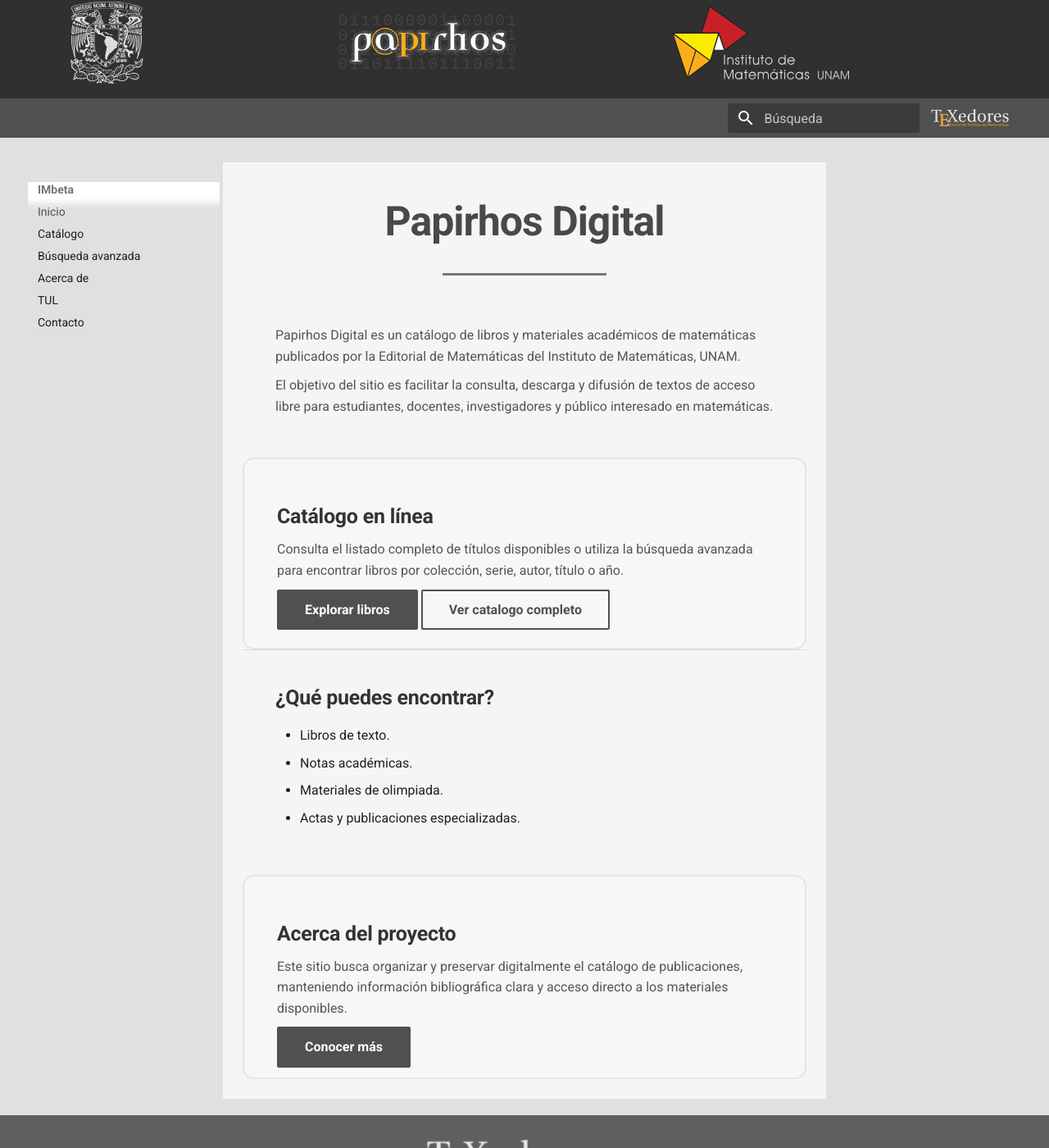
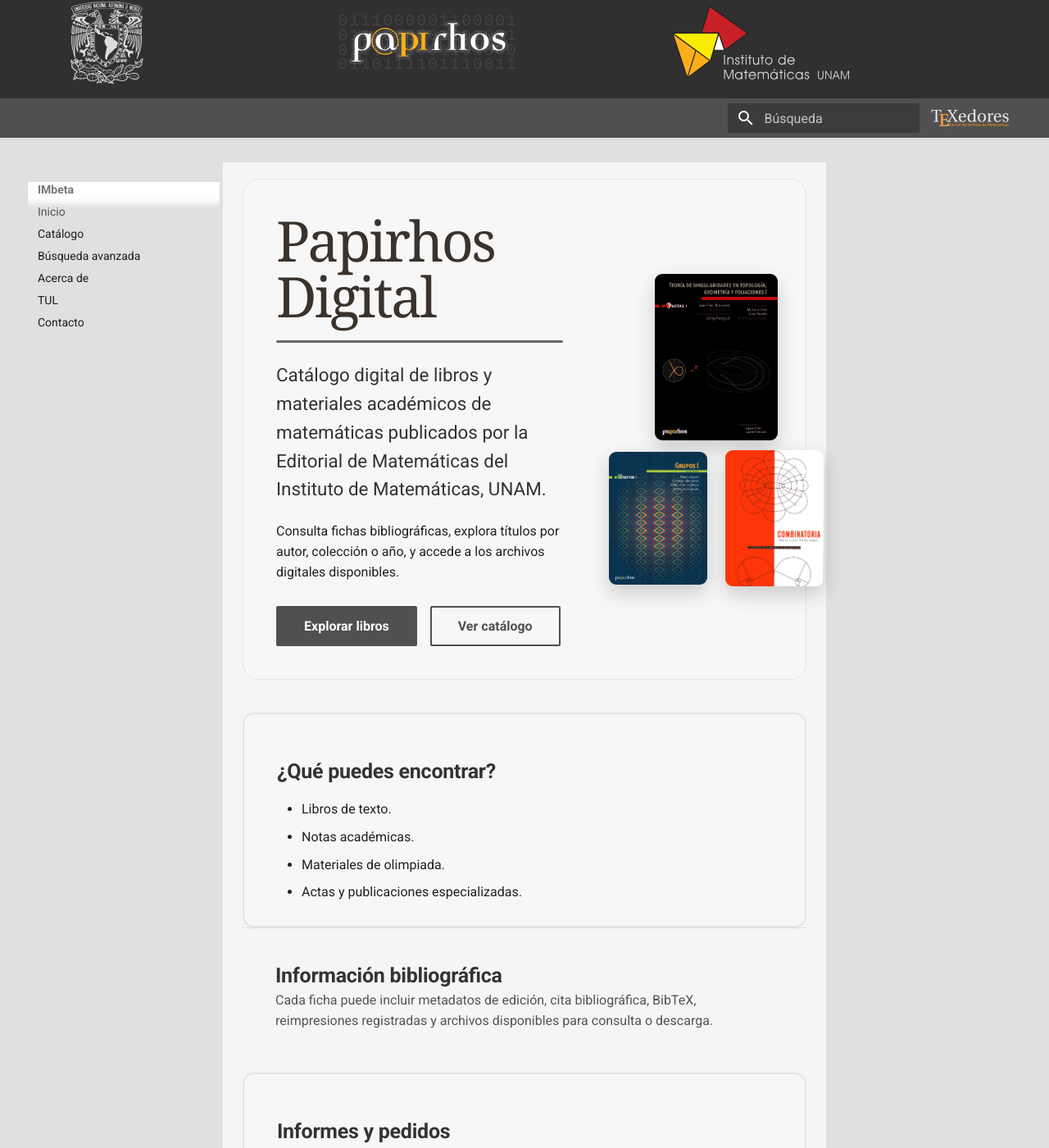
Before and after one commit to prosell-im/papirhos-digital, an MkDocs documentation site: the page built from docs/index.md, in a window 1280 px wide and 1400 px high. Shown: the whole window at 82% size. Built offline with MkDocs 1.6.1 and Material for MkDocs 9.7.7, drawn with Linux system fonts in a browser that asks for light colours; some of the changed text lies outside the part shown.

Commit message:
Ajusta de estilo de la página inicial

```diff
--- a/docs/index.md
+++ b/docs/index.md
@@ -1,53 +1,63 @@
-<h1 class="home-title"> Papirhos Digital</h1>
+<section class="home-hero">
 
-<section class="page-section">
+<div class="home-hero-text">
+
+<h1 class="home-title">Papirhos Digital</h1>
+
+<p class="home-lead">
+Catálogo digital de libros y materiales académicos de matemáticas publicados por la Editorial de Matemáticas del Instituto de Matemáticas, UNAM.
+</p>
 
 <p>
-Papirhos Digital es un catálogo de libros y materiales académicos de matemáticas publicados por la Editorial de Matemáticas del Instituto de Matemáticas, UNAM.
+Consulta fichas bibliográficas, explora títulos por autor, colección o año, y accede a los archivos digitales disponibles.
 </p>
-<p>
-El objetivo del sitio es facilitar la consulta, descarga y difusión de textos de acceso libre para estudiantes, docentes, investigadores y público interesado en matemáticas.
-</p>
+
+<div class="home-actions">
+<a href="explorar/" class="md-button md-button--primary">Explorar libros</a>
+<a href="catalogo/" class="md-button">Ver catálogo</a>
+</div>
+
+</div>
+
+<div class="home-hero-books">
+<img src="assets/covers/pap-not-1.jpg" alt="Portada de libro">
+<img src="assets/covers/pap-tex-1.png" alt="Portada de libro">
+<img src="assets/covers/cuad-x-1.png" alt="Portada de libro">
+</div>
+
 </section>
 
 <section class="page-section-soft">
 
-<h2> Catálogo en línea </h2>
+<h2>¿Qué puedes encontrar?</h2>
 
-<p>
-Consulta el listado completo de títulos disponibles o utiliza la búsqueda avanzada para encontrar libros por colección, serie, autor, título o año.
-</p>
-
-<p>
-<a href="explorar/" class="md-button md-button--primary"> Explorar libros </a>
-<a href="catalogo/" class="md-button"> Ver catalogo completo </a>
-</p>
+<ul>
+<li>Libros de texto.</li>
+<li>Notas académicas.</li>
+<li>Materiales de olimpiada.</li>
+<li>Actas y publicaciones especializadas.</li>
+</ul>
 
 </section>
 
 <section class="page-section">
 
-<h2> ¿Qué puedes encontrar? </h2>
+<h2>Información bibliográfica</h2>
 
-<ul>
- <li>Libros de texto.</li>
- <li>Notas académicas.</li>
- <li>Materiales de olimpiada.</li>
- <li>Actas y publicaciones especializadas.</li>
-</ul>
+<p>
+Cada ficha puede incluir metadatos de edición, cita bibliográfica, BibTeX, reimpresiones registradas y archivos disponibles para consulta o descarga.
+</p>
 
 </section>
 
 <section class="page-section-soft">
 
-<h2> Acerca del proyecto </h2>
+<h2>Informes y pedidos</h2>
 
 <p>
-
-Este sitio busca organizar y preservar digitalmente el catálogo de publicaciones, manteniendo información bibliográfica clara y acceso directo a los materiales disponibles.
-
+Para dudas sobre disponibilidad, pedidos o títulos impresos, consulta la página de contacto.
 </p>
 
-<a href="acerca/" class="md-button md-button--primary"> Conocer más </a>
+<a href="contacto/" class="md-button md-button--primary">Contacto</a>
 
 </section>
--- a/docs/overrides/partials/footer.html
+++ b/docs/overrides/partials/footer.html
@@ -1,31 +1,71 @@
 <footer class="site-footer md-typeset">
-  <div class="footer-inner footer-estrella">
+  <div class="footer-inner footer-publico">
 
-    <div class="footer-brand-top">
-      <img
-        src="{{ 'assets/logo-texedores.svg' | url }}"
-        alt="Texedores"
-        class="footer-logo"
-        onerror="this.style.display='none'"
-      >
-    </div>
+    <div class="footer-main">
 
-    <nav class="footer-links footer-links-centered">
-      <a href="{{ 'acerca' | url }}">Acerca de</a>
-      <a href="{{ 'catalogo' | url }}">Catálogo</a>
-      <a href="{{ 'explorar' | url }}">Explorar</a>
-      <a href="{{ 'contacto' | url }}">Contacto</a>
-    </nav>
+      <div class="footer-brand">
+        <img
+          src="{{ 'assets/logo.svg' | url }}"
+          alt="TeXedores"
+          class="footer-logo"
+          onerror="this.style.display='none'"
+        >
 
-    <div class="footer-tagline">
-      Editorial de Matemáticas · Libros libres
+        <p>Editorial de Matemáticas · Libros libres</p>
+
+        <div class="footer-social-icons">
+          <a href="https://youtube.com/@institutodematematicasdelaunam?si=2tD4d40PwEsrjOWr" target="_blank" rel="noopener" aria-label="YouTube" title="YouTube">
+            <svg viewBox="0 0 24 24" aria-hidden="true">
+              <path d="M23.5 6.2a3 3 0 0 0-2.1-2.1C19.4 3.5 12 3.5 12 3.5s-7.4 0-9.4.6A3 3 0 0 0 .5 6.2 31.4 31.4 0 0 0 0 12a31.4 31.4 0 0 0 .5 5.8 3 3 0 0 0 2.1 2.1c2 .6 9.4.6 9.4.6s7.4 0 9.4-.6a3 3 0 0 0 2.1-2.1A31.4 31.4 0 0 0 24 12a31.4 31.4 0 0 0-.5-5.8ZM9.6 15.5v-7l6.3 3.5-6.3 3.5Z"/>
+            </svg>
+          </a>
+
+          <a href="https://www.facebook.com/share/14sVN6vDNBd/?mibextid=wwXIfr" target="_blank" rel="noopener" aria-label="Facebook" title="Facebook">
+            <svg viewBox="0 0 24 24" aria-hidden="true">
+              <path d="M13.5 22v-8h2.7l.4-3h-3.1V9.1c0-.9.3-1.5 1.6-1.5h1.7V4.9c-.3 0-1.3-.1-2.5-.1-2.4 0-4 1.5-4 4.2V11H8v3h2.6v8h2.9Z"/>
+            </svg>
+          </a>
+
+          <a href="https://x.com/imate_unam?s=21&t=zrwKLeFATGKwv59_hSznmQ" target="_blank" rel="noopener" aria-label="X" title="X">
+            <svg viewBox="0 0 24 24" aria-hidden="true">
+              <path d="M18.9 2H22l-6.8 7.8L23.2 22h-6.3l-5-6.3L6.4 22H3.2l7.3-8.4L.8 2h6.4l4.5 5.8L18.9 2Zm-1.1 18h1.8L5.9 3.9H4Z"/>
+            </svg>
+          </a>
+
+          <a href="https://www.instagram.com/unam.i.matematicas?wa_status_inline=true" target="_blank" rel="noopener" aria-label="Instagram" title="Instagram">
+            <svg viewBox="0 0 24 24" aria-hidden="true">
+              <path d="M7 2h10a5 5 0 0 1 5 5v10a5 5 0 0 1-5 5H7a5 5 0 0 1-5-5V7a5 5 0 0 1 5-5Zm0 2.2A2.8 2.8 0 0 0 4.2 7v10A2.8 2.8 0 0 0 7 19.8h10a2.8 2.8 0 0 0 2.8-2.8V7A2.8 2.8 0 0 0 17 4.2H7Zm10.5 1.5a1.3 1.3 0 1 1 0 2.6 1.3 1.3 0 0 1 0-2.6ZM12 7a5 5 0 1 1 0 10 5 5 0 0 1 0-10Zm0 2.2A2.8 2.8 0 1 0 12 14.8 2.8 2.8 0 0 0 12 9.2Z"/>
+            </svg>
+          </a>
+        </div>
+      </div>
+
+      <div class="footer-column">
+        <h3>Sitio</h3>
+        <a href="{{ 'acerca/' | url }}">Acerca de</a>
+        <a href="{{ 'catalogo/' | url }}">Catálogo</a>
+        <a href="{{ 'explorar/' | url }}">Explorar</a>
+      </div>
+
+      <div class="footer-column footer-contact">
+        <h3>Contacto</h3>
+        <a href="mailto:librosdemate@im.unam.mx">librosdemate@im.unam.mx</a>
+        <a href="https://texedores.matem.unam.mx/" target="_blank" rel="noopener">TeXedores</a>
+        <a href="{{ 'contacto/' | url }}">Informes y pedidos</a>
+      </div>
+
     </div>
 
     <div class="footer-divider"></div>
 
     <div class="footer-meta">
-      <p>© 2026 Papirhos Digital</p>
+      <p>© <span id="footer-year"></span> Papirhos Digital</p>
     </div>
 
   </div>
+
+  <script>
+    document.getElementById("footer-year").textContent =
+      new Date().getFullYear();
+  </script>
 </footer>
--- a/docs/stylesheets/extra.css
+++ b/docs/stylesheets/extra.css
@@ -324,85 +324,171 @@
 }
 
 
-
 /* =========================
-   Footer estilo editorial
+   Footer público
    ========================= */
 
 .site-footer {
+  width: 100vw;
+  margin-left: calc(50% - 50vw);
+  margin-right: calc(50% - 50vw);
+  margin-top: 2rem;
+  padding: 2.5rem 2rem 1.6rem;
+
   background: #5f5f5f;
   color: #ffffff;
-  padding: 1.5rem 1rem 1rem;
-  margin-top: 1rem;
-  text-align: center;
 }
 
-.footer-inner.footer-estrella {
-  max-width: 980px;
+.footer-inner.footer-publico {
+  max-width: 1100px;
   margin: 0 auto;
 }
 
-.footer-brand-top {
-  margin-bottom: 1rem;
+.footer-main {
+  display: grid;
+  grid-template-columns: 1fr 1fr 2.8fr;
+  gap: 3rem;
+  align-items: start;
+}
+
+.footer-brand {
+  text-align: left;
+  background: transparent !important;
+  box-shadow: none !important;
+  border: none !important;
 }
 
 .footer-logo {
   display: block;
-  height: 50px !important;
+  height: 80px !important;
   width: auto !important;
   max-height: none !important;
   max-width: none !important;
-  margin-left: auto !important;
-  margin-right: auto !important;
-  margin-bottom: auto !important;
-  transform: translateX(-10px) scale(1.1);
-  transform-origin: center;
+  margin: 0 0 0.6rem 0 !important;
+  transform: scale(1.05);
+  transform-origin: left center;
+
+  background: transparent !important;
+  box-shadow: none !important;
+  border: none !important;
 }
 
-.footer-links-centered {
+.footer-brand p {
+  margin: 0.3rem 0 0;
+  color: #f2f2f2;
+  font-weight: 600;
+  line-height: 1.4;
+}
+
+.footer-social-icons {
   display: flex;
   justify-content: center;
+  gap: 0.8rem;
+  margin-top: 1rem;
   align-items: center;
-  gap: 1.2rem;
-  flex-wrap: wrap;
-  margin-bottom: 0.6rem;
 }
 
-.footer-links-centered a {
+.footer-social-icons a {
+  width: 2.5rem;
+  height: 2.5rem;
+  border-radius: 50%;
+
+  display: inline-flex;
+  align-items: center;
+  justify-content: center;
+
+  background: rgba(255, 255, 255, 0.16);
   color: #ffffff !important;
   text-decoration: none;
-  font-weight: 500;
-  letter-spacing: 0.02em;
+  transition: background 0.2s ease, transform 0.2s ease;
 }
 
-.footer-links-centered a:hover {
+.footer-social-icons a:hover {
+  background: #d88a1d;
+  color: #ffffff !important;
+  transform: translateY(-2px);
+}
+
+.footer-social-icons svg {
+  width: 1.1rem;
+  height: 1.1rem;
+  fill: currentColor;
+}
+
+.footer-column {
+  display: flex;
+  flex-direction: column;
+  gap: 0.55rem;
+}
+
+.footer-column h3 {
+  margin: 0 0 0.8rem 0;
+  color: #ffffff;
+  font-size: 1rem;
+  font-weight: 800;
+}
+
+.footer-column a {
+  color: #eeeeee !important;
+  text-decoration: none;
+  font-size: 0.95rem;
+  line-height: 1.35;
+}
+
+.footer-column a:hover {
   color: #d88a1d !important;
 }
 
-.footer-tagline {
-  font-size: 1rem;
-  color: #f2f2f2;
-  margin-bottom: 0.5rem;
-  letter-spacing: 0.03em;
+.footer-contact a {
+  display: block;
+  line-height: 1.5;
+  word-break: normal;
+  overflow-wrap: anywhere;
 }
 
 .footer-divider {
-  width: 85%;
-  max-width: 760px;
+  width: 100%;
   height: 1px;
-  background: rgba(255, 255, 255, 0.45);
-  margin: 0 auto 0.5rem auto;
+  margin: 1.8rem 0 1rem;
+  background: rgba(255, 255, 255, 0.35);
 }
 
 .footer-meta {
+  text-align: center;
   color: #f2f2f2;
-  font-size: 0.95rem;
+  font-size: 0.9rem;
+  font-weight: 600;
 }
 
 .footer-meta p {
   margin: 0;
 }
 
+@media screen and (max-width: 760px) {
+  .footer-main {
+    grid-template-columns: 1fr;
+    gap: 2rem;
+    text-align: center;
+  }
+
+  .footer-brand {
+    text-align: center;
+  }
+
+  .footer-logo {
+    margin-left: auto !important;
+    margin-right: auto !important;
+    transform-origin: center;
+  }
+
+  .footer-social-icons {
+    justify-content: center;
+  }
+
+  .footer-column {
+    align-items: center;
+  }
+}
 .page-section {
   padding: 2rem 2rem;
   border-top: 1px solid #dddddd;
@@ -439,23 +525,13 @@
   color: #333333;
 }
 
-.home-title {
-  margin-top: 1rem;
-  margin-bottom: 1rem;
-  font-weight: 800;
-  font-size: 4rem;
-  color: #e5e5e5;
-  letter-spacing: -0.02em;
-  text-align: center;
-}
-
 .home-title::after {
   content: "";
   display: block;
   width: 10rem;
   height: 3px;
   margin: 1.5rem auto 0 auto;
-  background: #777777;
+  background: #f60e0e;
 }
 
 .md-typeset h1.home-title {
@@ -467,3 +543,125 @@
   margin-top: 1rem;
   margin-bottom: 1rem;
 }
+
+/* =========================
+   Inicio
+   ========================= */
+
+.home-hero {
+  display: grid;
+  grid-template-columns: 1.15fr 1fr;
+  gap: 2.8rem;
+  align-items: center;
+
+  padding: 2rem 2rem;
+  margin: 0 0 2rem;
+
+  background: #f7f7f7;
+  border: 1px solid #e5e5e5;
+  border-radius: 1rem;
+}
+
+.home-hero-text {
+  max-width: 720px;
+}
+
+.home-lead {
+  max-width: 740px;
+  font-size: 1.12rem;
+  color: #333333;
+  font-weight: 500;
+  line-height: 1.55;
+}
+
+.home-hero-text p:not(.home-lead) {
+  max-width: 740px;
+  line-height: 1.55;
+}
+
+.home-actions {
+  display: flex;
+  gap: 0.8rem;
+  flex-wrap: wrap;
+  margin-top: 1.4rem;
+}
+
+.home-hero-books {
+  display: grid;
+  grid-template-columns: repeat(2, minmax(120px, 180px));
+  grid-template-rows: auto auto;
+  gap: 1.1rem;
+  justify-content: center;
+  align-items: center;
+}
+
+.home-hero-books img {
+  width: 100%;
+  max-width: 150px;
+  border-radius: 0.45rem;
+  box-shadow: 0 10px 24px rgba(0,0,0,0.18);
+  background: white;
+}
+
+.home-hero-books img:nth-child(1) {
+  grid-column: 1 / 3;
+  justify-self: center;
+  transform: translateY(0.3rem);
+}
+
+.home-hero-books img:nth-child(2) {
+  grid-column: 1;
+  justify-self: end;
+  transform: translateY(-0.2rem);
+}
+
+.home-hero-books img:nth-child(3) {
+  grid-column: 2;
+  justify-self: start;
+  transform: translateY(-0.2rem);
+}
+
+@media screen and (max-width: 760px) {
+  .home-hero {
+    grid-template-columns: 1fr;
+    padding: 2rem 1.2rem;
+  }
+
+  .home-hero-books {
+    margin-top: 1rem;
+  }
+
+  .md-typeset h1.home-title {
+    font-size: 2.3rem !important;
+  }
+}
+
+.md-typeset h1.home-title {
+  font-family: Georgia, "Times New Roman", serif;
+  font-weight: 550 !important;
+  color: #3a332d !important;
+  font-size: 3.4rem !important;
+  line-height: 1;
+  letter-spacing: -0.04em;
+  text-align: left;
+  margin: 0 0 1rem 0;
+}
+
+.md-typeset h1.home-title::after {
+  content: "";
+  display: block;
+  width: 17.5rem;
+  height: 3px;
+  margin: 1rem 0 0 0;
+  background: #676666;
+  border-radius: 999px;
+}
+
+/* Quitar línea/sombra lateral de MkDocs */
+.md-sidebar,
+.md-sidebar--primary,
+.md-sidebar--secondary{
+  border-left: none !important;
+  border-right: none !important;
+  box-shadow: none !important;
+}
```
